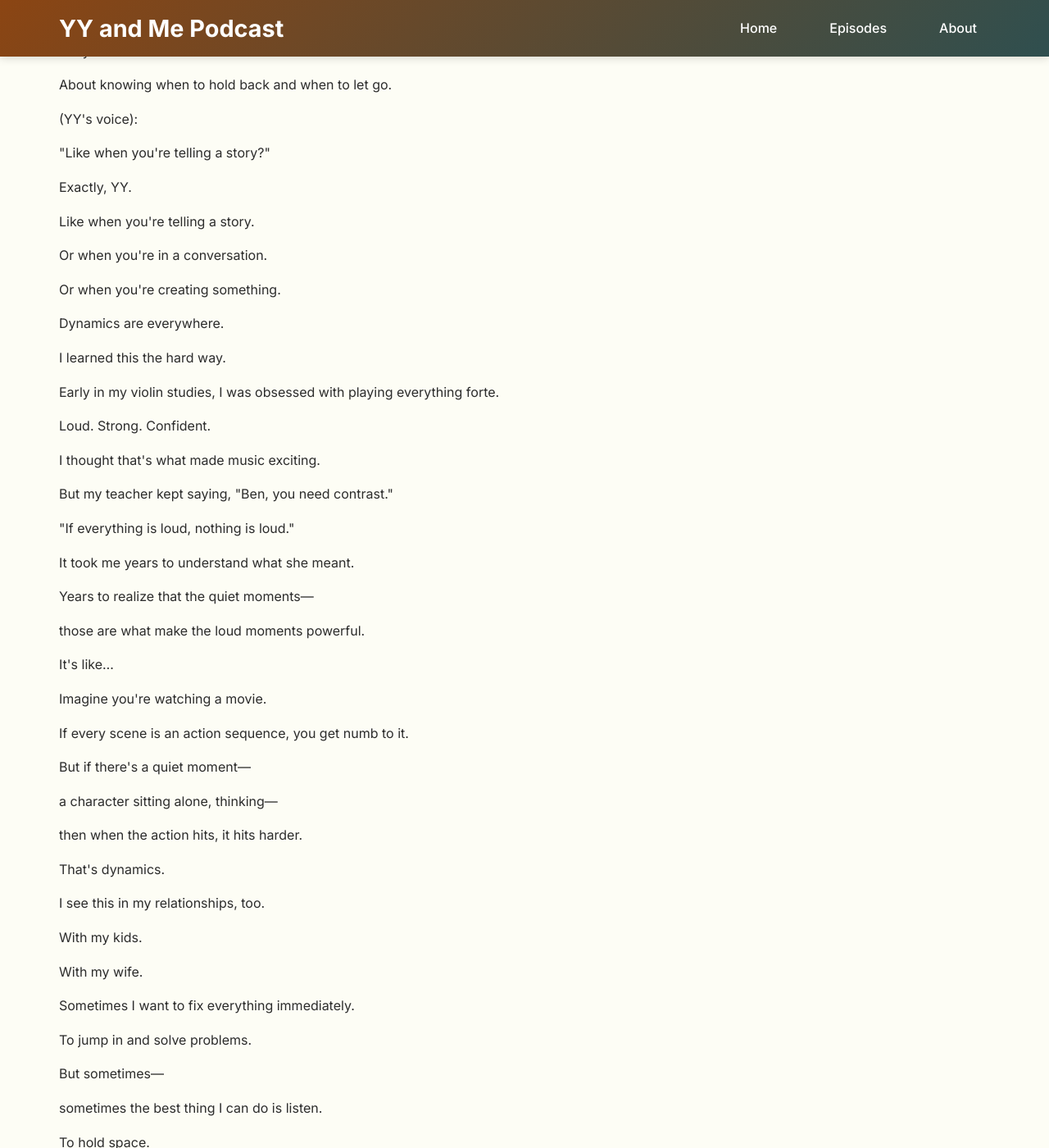
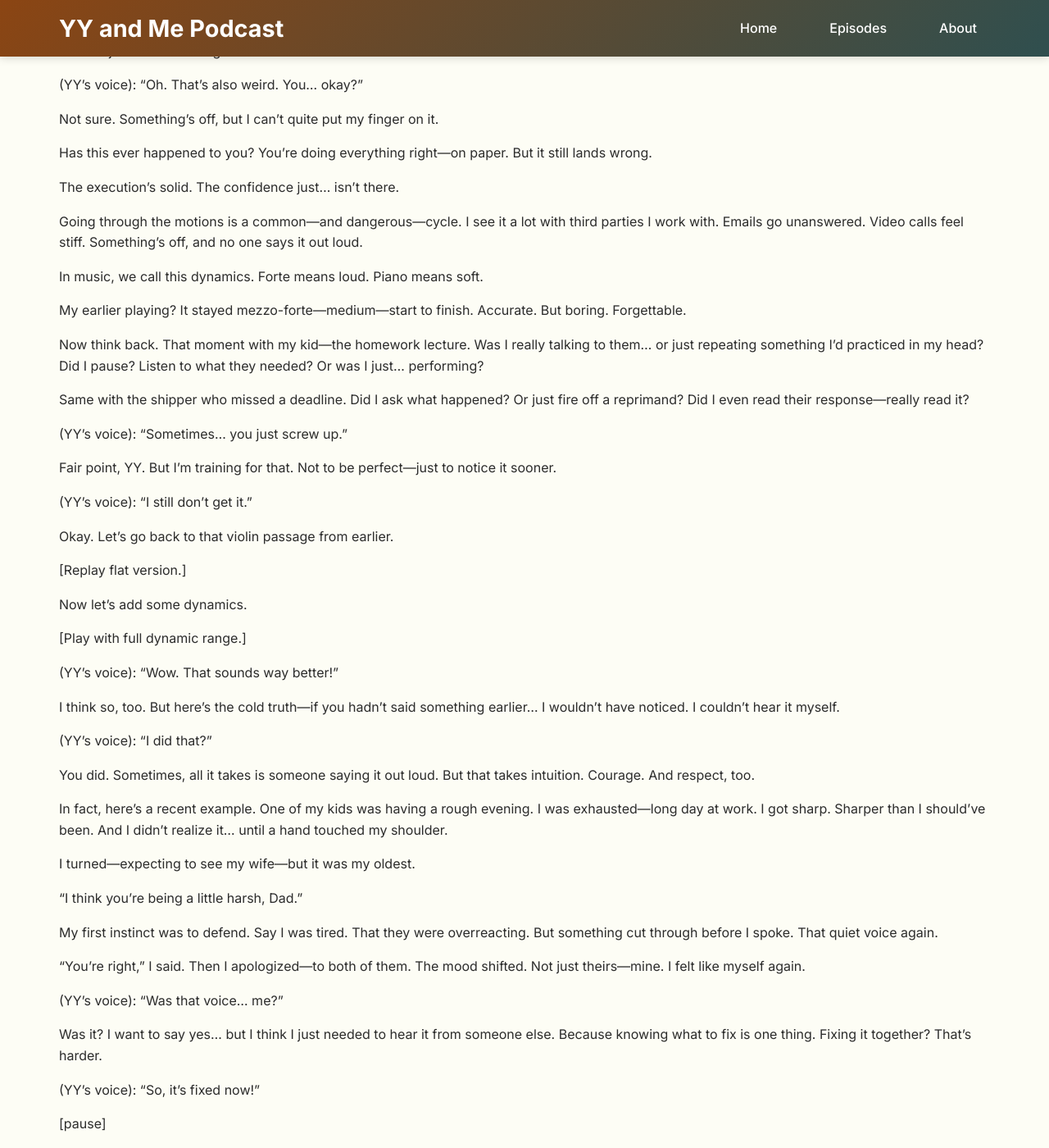
Before and after one commit to benchantech/yyandme, a Jekyll site: the page built from episodes/dynamics.md, in a window 1280 px wide and 1400 px high, scrolled down 1688 px. Shown: the whole window at 82% size. Built offline with Jekyll 4.4.1, drawn with Linux system fonts in a browser that asks for light colours; some of the changed text lies outside the part shown.

Commit message:
type: fix | Fix transcript

```diff
--- a/episodes/dynamics.md
+++ b/episodes/dynamics.md
@@ -27,79 +27,81 @@ This episode examines how dynamics shape not just musical performance, but our a
 <hr />
 <p><strong>Full Transcript:</strong></p>
 <p>YY and Me Episode 3: Dynamics</p>
-<p>(Opening motif – plucked notes with dynamic variation)</p>
-<p>Dynamics.</p>
-<p>In music, dynamics are the variations in loudness and intensity.</p>
-<p>Pianissimo. Piano. Mezzo-piano. Mezzo-forte. Forte. Fortissimo.</p>
-<p>But dynamics are so much more than volume control.</p>
-<p>They're about tension and release.</p>
-<p>About knowing when to hold back and when to let go.</p>
-<p>(YY's voice):</p>
-<p>"Like when you're telling a story?"</p>
-<p>Exactly, YY.</p>
-<p>Like when you're telling a story.</p>
-<p>Or when you're in a conversation.</p>
-<p>Or when you're creating something.</p>
-<p>Dynamics are everywhere.</p>
-<p>I learned this the hard way.</p>
-<p>Early in my violin studies, I was obsessed with playing everything forte.</p>
-<p>Loud. Strong. Confident.</p>
-<p>I thought that's what made music exciting.</p>
-<p>But my teacher kept saying, "Ben, you need contrast."</p>
-<p>"If everything is loud, nothing is loud."</p>
-<p>It took me years to understand what she meant.</p>
-<p>Years to realize that the quiet moments—</p>
-<p>those are what make the loud moments powerful.</p>
-<p>It's like…</p>
-<p>Imagine you're watching a movie.</p>
-<p>If every scene is an action sequence, you get numb to it.</p>
-<p>But if there's a quiet moment—</p>
-<p>a character sitting alone, thinking—</p>
-<p>then when the action hits, it hits harder.</p>
-<p>That's dynamics.</p>
-<p>I see this in my relationships, too.</p>
-<p>With my kids.</p>
-<p>With my wife.</p>
-<p>Sometimes I want to fix everything immediately.</p>
-<p>To jump in and solve problems.</p>
-<p>But sometimes—</p>
-<p>sometimes the best thing I can do is listen.</p>
-<p>To hold space.</p>
-<p>To let the moment breathe.</p>
-<p>That's dynamics, too.</p>
-<p>In my creative work, I've learned that not every idea needs to be fully formed.</p>
-<p>Not every project needs to be perfect.</p>
-<p>Sometimes the best work comes from letting go.</p>
-<p>From trusting the process.</p>
-<p>From allowing myself to be vulnerable.</p>
-<p>That's dynamics.</p>
-<p>Control and surrender.</p>
-<p>Precision and spontaneity.</p>
-<p>Planning and improvisation.</p>
-<p>They're not opposites.</p>
-<p>They're partners.</p>
-<p>Dance partners.</p>
-<p>Each one making the other more beautiful.</p>
-<p>More meaningful.</p>
-<p>More alive.</p>
-<p>(YY's voice):</p>
-<p>"That's pretty deep, Ben."</p>
-<p>Yeah, I know.</p>
-<p>But it's true.</p>
-<p>Dynamics are everywhere.</p>
-<p>In music.</p>
-<p>In relationships.</p>
-<p>In creativity.</p>
-<p>In life.</p>
-<p>Learning to navigate them—</p>
-<p>that's the art.</p>
-<p>That's the practice.</p>
-<p>That's what makes everything more beautiful.</p>
-<p>Next time, we'll talk about emotion.</p>
-<p>About how music becomes the language of feeling.</p>
-<p>About vulnerability and authenticity.</p>
-<p>About what happens when we let our hearts speak.</p>
-<p>See you then.</p>
-<p>(YY's voice):</p>
-<p>"I'm ready!"</p>
-<p>(Closing motif with dynamic contrast)</p>
+
+<p>(Opening motif – plucked AE-AE medium, DA–DA soft, GD loud.)</p>
+
+<p>(Violin: dry, flat performance of something familiar—technically accurate, emotionally hollow)</p>
+
+<p>(YY’s voice): “Huh. That sounded weird.”</p>
+
+<p>What? Every note was right.</p>
+
+<p>[pause] [grunt]</p>
+
+<p>Guess I just wasn’t feeling it.</p>
+
+<p>(YY’s voice): “Oh. That’s also weird. You… okay?”</p>
+
+<p>Not sure. Something’s off, but I can’t quite put my finger on it.</p>
+
+<p>Has this ever happened to you? You’re doing everything right—on paper. But it still lands wrong.</p>
+
+<p>The execution’s solid. The confidence just… isn’t there.</p>
+
+<p>Going through the motions is a common—and dangerous—cycle. I see it a lot with third parties I work with. Emails go unanswered. Video calls feel stiff. Something’s off, and no one says it out loud.</p>
+
+<p>In music, we call this dynamics. Forte means loud. Piano means soft.</p>
+
+<p>My earlier playing? It stayed mezzo-forte—medium—start to finish. Accurate. But boring. Forgettable.</p>
+
+<p>Now think back. That moment with my kid—the homework lecture. Was I really talking to them… or just repeating something I’d practiced in my head? Did I pause? Listen to what they needed? Or was I just… performing?</p>
+
+<p>Same with the shipper who missed a deadline. Did I ask what happened? Or just fire off a reprimand? Did I even read their response—really read it?</p>
+
+<p>(YY’s voice): “Sometimes… you just screw up.”</p>
+
+<p>Fair point, YY. But I’m training for that. Not to be perfect—just to notice it sooner.</p>
+
+<p>(YY’s voice): “I still don’t get it.”</p>
+
+<p>Okay. Let’s go back to that violin passage from earlier.</p>
+
+<p>[Replay flat version.]</p>
+
+<p>Now let’s add some dynamics.</p>
+
+<p>[Play with full dynamic range.]</p>
+
+<p>(YY’s voice): “Wow. That sounds way better!”</p>
+
+<p>I think so, too. But here’s the cold truth—if you hadn’t said something earlier… I wouldn’t have noticed. I couldn’t hear it myself.</p>
+
+<p>(YY’s voice): “I did that?”</p>
+
+<p>You did. Sometimes, all it takes is someone saying it out loud. But that takes intuition. Courage. And respect, too.</p>
+
+<p>In fact, here’s a recent example. One of my kids was having a rough evening. I was exhausted—long day at work. I got sharp. Sharper than I should’ve been. And I didn’t realize it… until a hand touched my shoulder.</p>
+
+<p>I turned—expecting to see my wife—but it was my oldest.</p>
+
+<p>“I think you’re being a little harsh, Dad.”</p>
+
+<p>My first instinct was to defend. Say I was tired. That they were overreacting. But something cut through before I spoke. That quiet voice again.</p>
+
+<p>“You’re right,” I said. Then I apologized—to both of them. The mood shifted. Not just theirs—mine. I felt like myself again.</p>
+
+<p>(YY’s voice): “Was that voice… me?”</p>
+
+<p>Was it? I want to say yes… but I think I just needed to hear it from someone else. Because knowing what to fix is one thing. Fixing it together? That’s harder.</p>
+
+<p>(YY’s voice): “So, it’s fixed now!”</p>
+
+<p>[pause]</p>
+
+<p>(YY’s voice): “...Ben?”</p>
+
+<p>(As if snapping out of deep reflection) Ah—sorry. Yeah, I think so? I mean… this time, it turned out okay. Next time?</p>
+
+<p>(YY’s voice): “Hmm.”</p>
+
+<p>(Closing motif)</p>
```
